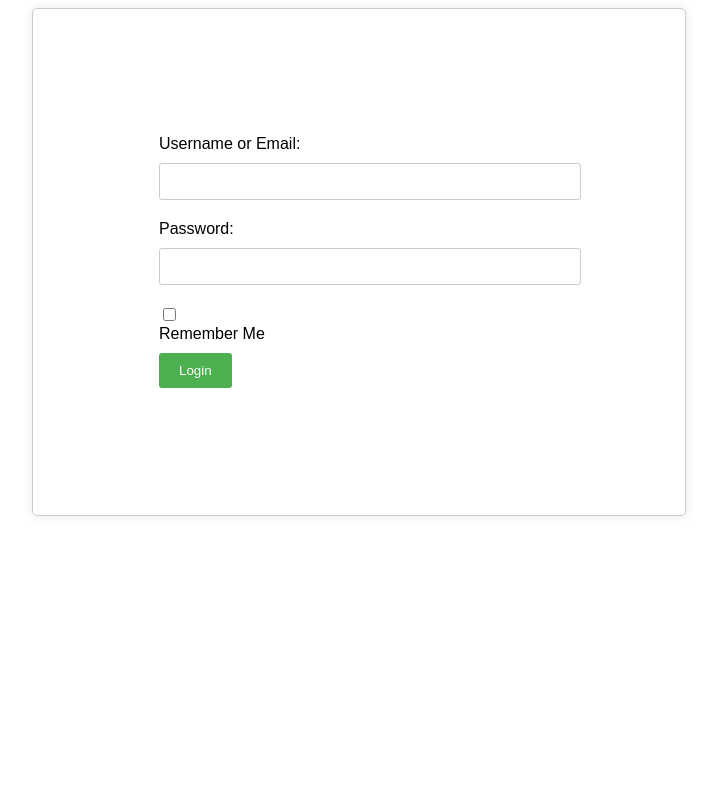
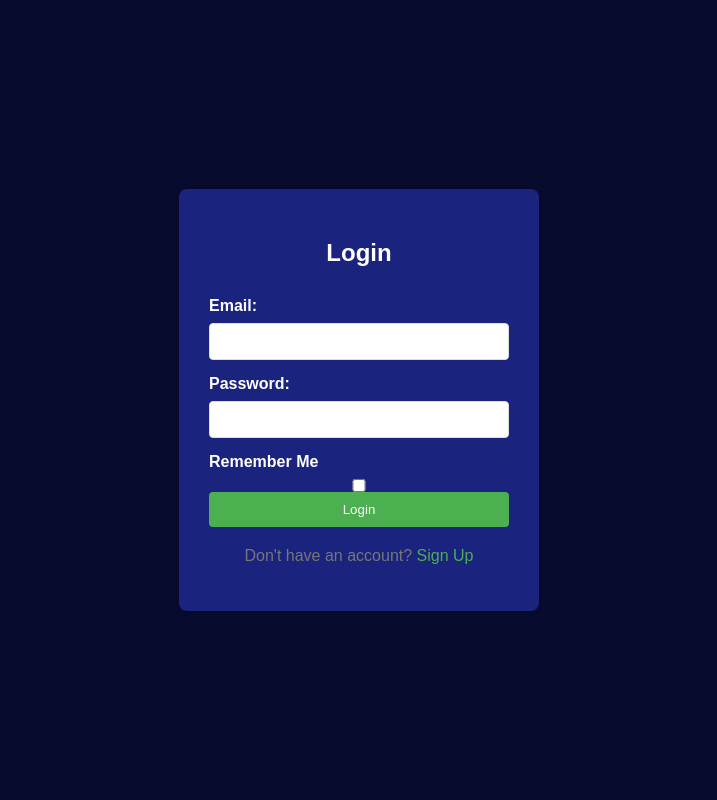
Before and after one commit to Josh011600/EmployeeProfiler, a Flask app: page / in a window 1280 px wide. Shown: the whole page, without its empty margins (281-998 px from the left). Run offline with Flask 3, Linux system fonts and the light colour scheme.

Commit message:
first commit and last

```diff
--- a/Test1.py
+++ /dev/null
@@ -1,4 +0,0 @@
-import sqlite3
-
-# Connect to the database
-conn = sqlite3.connect('mydatabase.db')
--- /dev/null
+++ b/static/styles.css
@@ -0,0 +1,87 @@
+ body {
+            font-family: Arial, sans-serif;
+            background-color: #070b2d; /* Dark blue color representing outer space */
+            display: flex;
+            justify-content: center;
+            align-items: center;
+            height: 100vh;
+            margin: 0;
+        }
+
+        .login-container {
+            background-color: #1a237e; /* Darker blue color for the container */
+            padding: 30px;
+            border-radius: 8px;
+            box-shadow: 0 2px 4px rgba(0, 0, 0, 0.1);
+            width: 300px;
+        }
+
+        .login-container h2 {
+            text-align: center;
+            margin-bottom: 30px;
+            color: #ffffff;
+        }
+
+        /* ... other styles ... */
+
+.login-container form {
+    display: flex;
+    flex-direction: column;
+}
+
+/* Add a new CSS block to modify the form behavior */
+.login-container form label {
+    display: flex;
+    align-items: center;
+    margin-bottom: 8px;
+    color: #ffffff;
+    font-weight: 600;
+}
+
+.login-container form input[type="checkbox"] {
+    margin: 0px; /* Add some spacing between the checkbox and the label */
+}
+
+/* ... other styles ... */
+
+
+        .login-container label {
+            margin-bottom: 8px;
+            color: #ffffff;
+            font-weight: 600;
+        }
+	.login-container label:hover {
+	    color: #f0f0f0;
+	}
+
+        .login-container input[type="text"],
+        .login-container input[type="password"] {
+            padding: 10px;
+            border: 1px solid #dddddd;
+            border-radius: 4px;
+            margin-bottom: 15px;
+        }
+
+        .login-container input[type="submit"] {
+            background-color: #4CAF50;
+            color: #ffffff;
+            padding: 10px;
+            border: none;
+            border-radius: 4px;
+            cursor: pointer;
+        }
+
+        .login-container input[type="submit"]:hover {
+            background-color: #45a049;
+        }
+
+        .login-container p {
+            text-align: center;
+            margin-top: 20px;
+            color: #777777;
+        }
+
+        .login-container p a {
+            color: #4CAF50;
+            text-decoration: none;
+        }
--- a/templates/index.html
+++ b/templates/index.html
@@ -4,21 +4,24 @@
     <title>Login Form</title>
     <meta charset="UTF-8">
     <meta name="viewport" content="width=device-width, initial-scale=1.0">
-
-    <link rel="stylesheet" href="styles.css">
+    <link href="https://fonts.googleapis.com/css2?family=Roboto:wght@400;700&display=swap" rel="stylesheet">
+    <link rel="stylesheet" type="text/css" href="{{ url_for('static', filename='styles.css') }}">
 </head>
 <body>
+    <div class="login-container">
+        <h2>Login</h2>
     <form action="/index" method="POST">
-        <label for="username">Username or Email:</label>
+        <label for="username">Email:</label>
         <input type="text" id="username" name="username" required>
 
         <label for="password">Password:</label>
         <input type="password" id="password" name="password" required>
+        <label for="rememberMe">Remember Me</label>
+        <input type="checkbox" id="rememberMe" name="rememberMe">
 
-        <input type="checkbox" id="rememberMe" name="rememberMe">
-        <label for="rememberMe">Remember Me</label>
 
         <input type="submit" value="Login">
+        <p>Don't have an account? <a href="#">Sign Up</a></p>
       </form>
 </body>
 </html>
```
Also changed, not shown: README.md, mydatbase.db (added), static/authenticationstyles.css (renamed from authenticationstyles.css), 1 other file.
